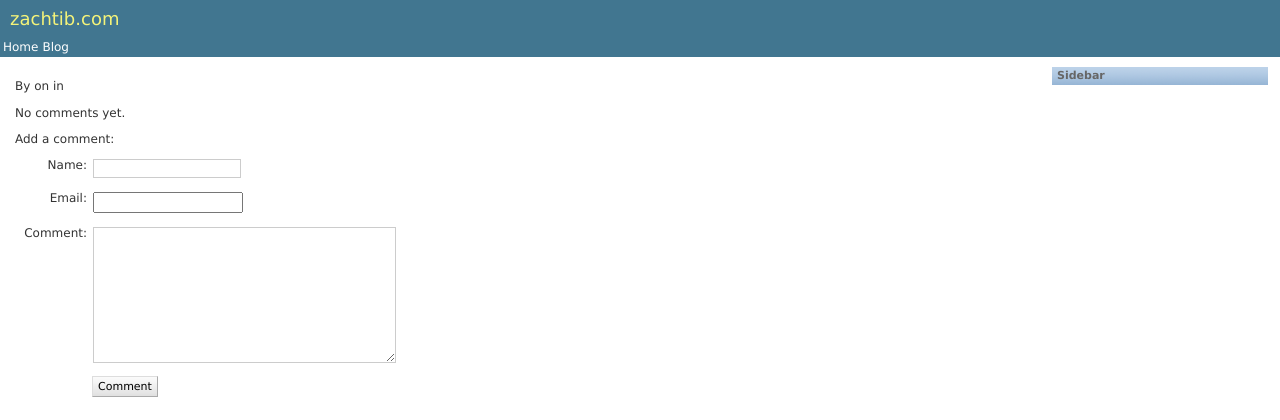
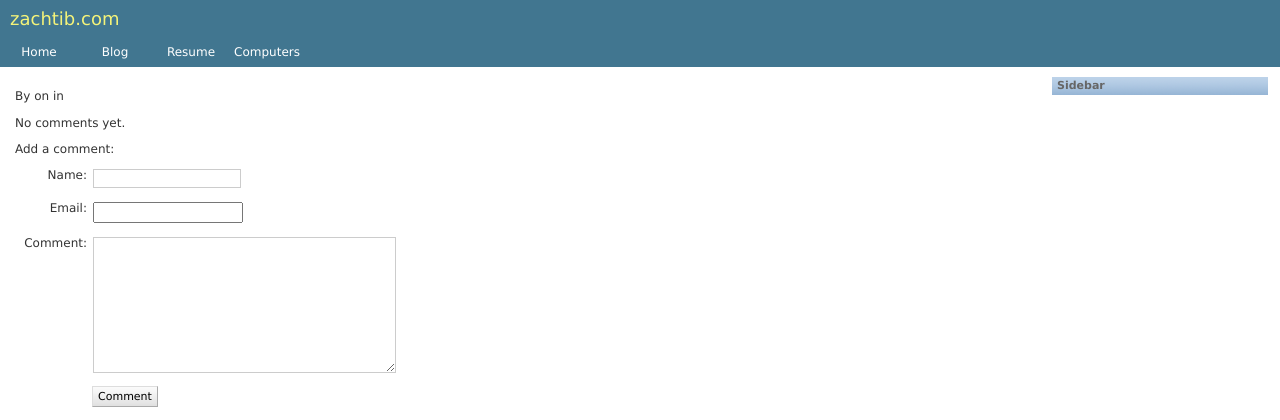
Before and after one commit to zachtib/zachtib.com, a Django app: template templates/blog/post.html in a window 1280 px wide. Shown: the top 420 px of the page. Run offline with Django 3.2, Linux system fonts and the light colour scheme; the template is opened without the code that fills it: values that come from a table or form of the project are taken from there, others are empty.

Commit message:
Navbar tweaks

```diff
--- a/static/style.css
+++ b/static/style.css
@@ -325,3 +325,8 @@
     background: #7CA0C7 url(img/admin/default-bg.gif) top left repeat-x;
     color: white;
 }
+
+td {
+  width:6em;
+  height:2em;
+  text-align:center;}
--- a/templates/header.html
+++ b/templates/header.html
@@ -6,5 +6,7 @@
     <tr>
         <td><a href="/">Home</a></td>
         <td><a href="/blog/">Blog</a></td>
+        <td><a href="/">Resume</a></td>
+        <td><a href="/">Computers</a></td>
     </tr>
 </table>
```
